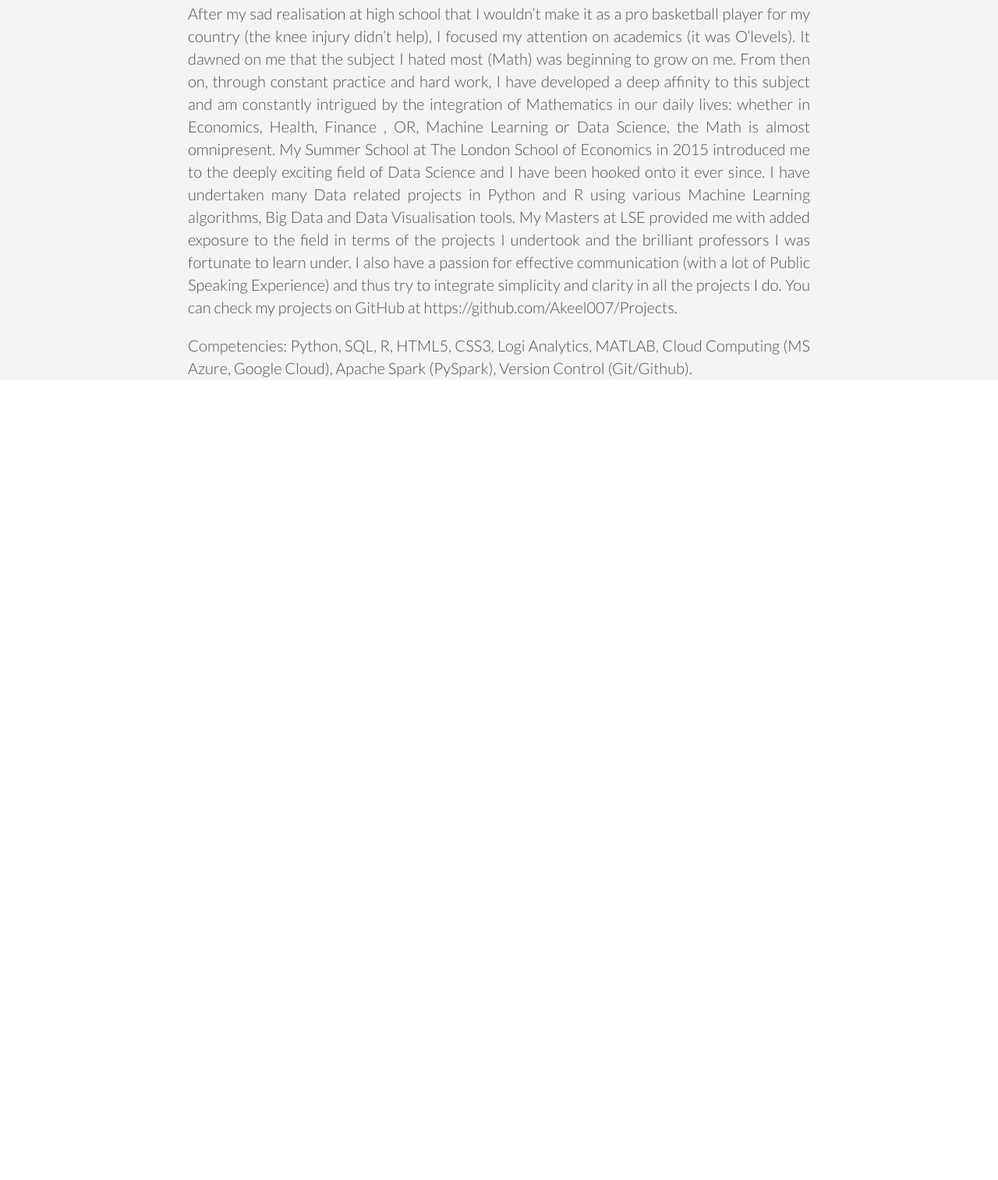
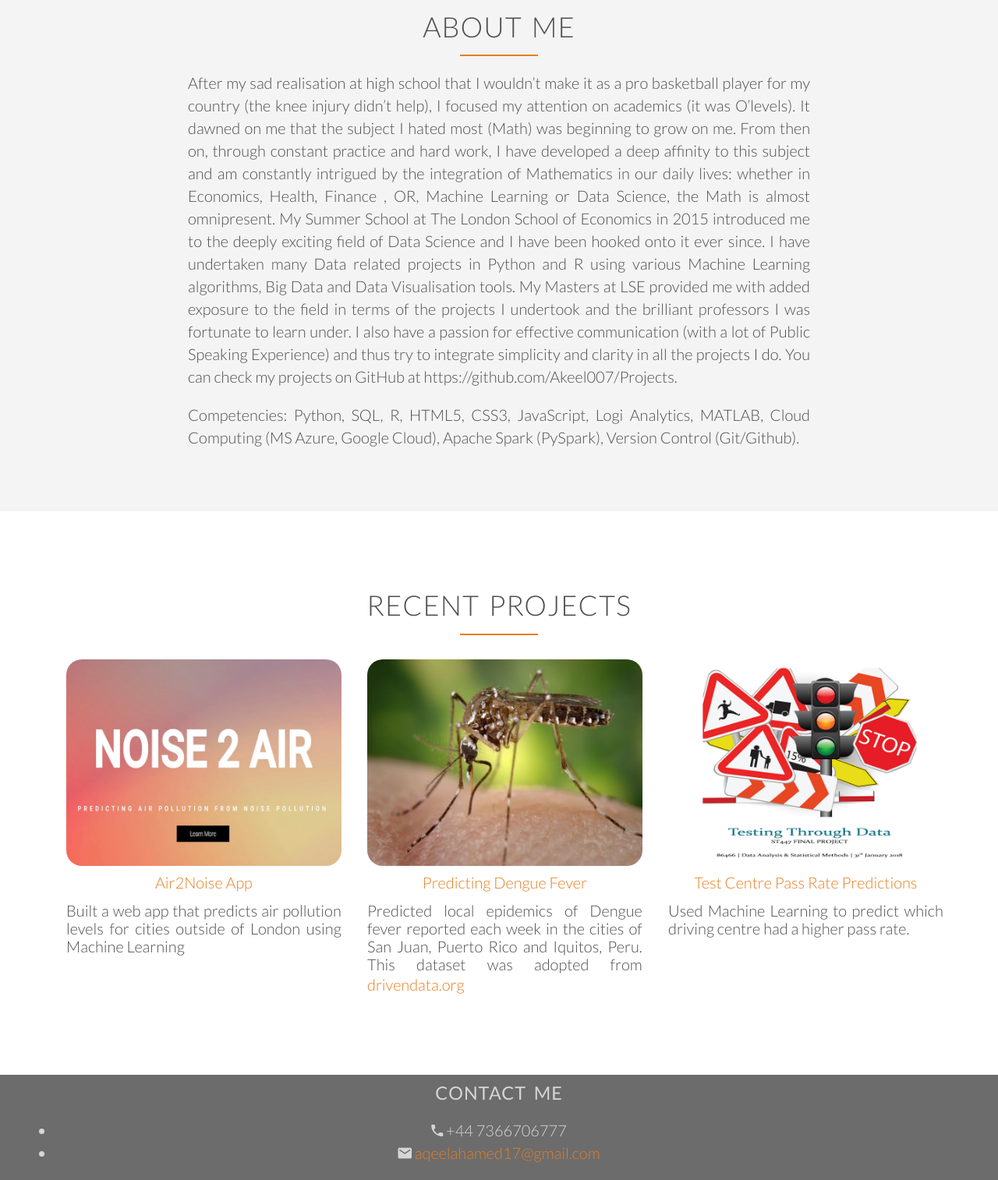
Before and after one commit to Akeelahamed17/akeelahamed17.github.io, a plain HTML site: page index.html in a window 1280 px wide. Shown: the part 896-2410 px from the top of the page at 78% size. Before the commit the page ends 1383 px from the top, so only its background shows below. Drawn offline with nearby package versions, Linux system fonts and the light colour scheme.

Commit message:
added projects and footer section and amended header icon links to github etc

```diff
--- a/index.html
+++ b/index.html
@@ -12,15 +12,6 @@
         <link href="https://unpkg.com/ionicons@4.5.5/dist/css/ionicons.min.css" rel="stylesheet">
         <link rel="stylesheet" href="https://use.fontawesome.com/releases/v5.8.1/css/all.css" integrity="sha384-50oBUHEmvpQ+1lW4y57PTFmhCaXp0ML5d60M1M7uH2+nqUivzIebhndOJK28anvf" crossorigin="anonymous">
         <title>Akeel Ahamed</title>
-        <!-- Global site tag (gtag.js) - Google Analytics -->
-        <script async src="https://www.googletagmanager.com/gtag/js?id=UA-139148793-1"></script>
-        <script>
-          window.dataLayer = window.dataLayer || [];
-          function gtag(){dataLayer.push(arguments);}
-          gtag('js', new Date());
-
-          gtag('config', 'UA-139148793-1');
-        </script>
 
 
 
@@ -41,12 +32,13 @@
                 </div>
             </nav>
             <div class="hero-text-box">
-                <h1>Akeel ahamed.<br> Data Scientist passionate about ml & ai.</h1>
+                <h1>Akeel ahamed.<br> Data Scientist | Lifelong Learner.</h1>
                 <a class="btn btn-full" href="https://drive.google.com/open?id=19bCickTBKXXCsbvyiL53QjXkjmZhau5V" target="_blank">View CV</a>
-                <a link="#"><i class="icon ion-logo-github icon-medium icon1" ></i></a>
-                <i class="icon ion-logo-linkedin icon-medium icon2"></i>
-                <i class="fab fa-medium icon-medium icon3"></i>
-
+                <div class="hero-icons">
+                    <a href="https://github.com/akeelahamed17" target="_blank"><i class="icon ion-logo-github icon-medium icon1" ></i></a>
+                    <a href="https://www.linkedin.com/in/akeel-ahamed/" target="_blank"><i class="icon ion-logo-linkedin icon-medium icon2"></i></a>
+                    <a href="https://medium.com/@aqeelahamed17" target="_blank"><i class="fab fa-medium icon-medium icon3"></i></a>
+                </div>
             </div>
 
 <!--
@@ -71,13 +63,76 @@ I also have a passion for effective communication (with a lot of Public Speaking
 You can check my projects on GitHub at https://github.com/Akeel007/Projects.
                 </p>
                 <p class="about-para2">
-Competencies: Python, SQL, R, HTML5, CSS3, Logi Analytics, MATLAB, Cloud Computing (MS Azure, Google Cloud), Apache Spark (PySpark), Version Control (Git/Github).
+Competencies: Python, SQL, R, HTML5, CSS3, JavaScript, Logi Analytics, MATLAB, Cloud Computing (MS Azure, Google Cloud), Apache Spark (PySpark), Version Control (Git/Github).
                 </p>
 
             </div>
 
         </section>
 
+        <section class="section-projects">
+            <h2 class="heading-projects">Recent Projects</h2>
+            <div class="row">
+                <div class="col span-1-of-3 box">
+                    <a href="https://s3.eu-west-2.amazonaws.com/airnoiseapp/AirNoiseApp.html#about" target="_blank">
+                        <img class="img-projects" src="resources/img/airNoise.jpg" alt="Air Noise App image">
+                        Air2Noise App
+                    </a>
+                    <p class="para-projects">
+                        Built a web app that predicts air pollution levels for
+                        cities outside of London using Machine Learning
+                    </p>
+                </div>
+                <div class="col span-1-of-3 box">
+                    <a href="https://github.com/Akeelahamed17/Projects/blob/master/DengAI/DengAI%20Predictions.ipynb" target="_blank">
+                        <img src="resources/img/DengAI.jpg" alt="Deng AI image"> Predicting Dengue Fever
+                    </a>
+                    <p class="para-projects">
+                        Predicted local epidemics of Dengue fever reported each week in the cities of San Juan, Puerto Rico and Iquitos, Peru. This dataset was adopted from <a href="https://www.drivendata.org">drivendata.org</a>
+                    </p>
+                </div>
+                <div class="col span-1-of-3 box">
+                    <a href="https://github.com/Akeelahamed17/Projects/blob/master/Test%20Centre%20Prediction%20Project/Testing%20Through%20Data.pdf" target="_blank">
+                        <img src="resources/img/testcentre.png" alt="Test Centre Prediction Image"> Test Centre Pass Rate Predictions
+                    </a>
+                    <p class="para-projects">
+                        Used Machine Learning to predict which driving centre had a higher pass rate.
+                    </p>
+                </div>
+
+            </div>
+        </section>
+
+        <footer>
+            <div class="row">
+                <h3>Contact Me</h3>
+                <ul class="ul-footer">
+                    <li class="li-footer">
+                        <i class="icon ion-md-call"></i>
+                        +44 7366706777
+                    </li>
+                    <li class="li-footer">
+                        <i class="icon ion-md-mail"></i>
+                        <a href="mailto:name@example.com" >aqeelahamed17@gmail.com</a>
+                    </li>
+
+                </ul>
+            </div>
+        </footer>
+
+
+
+
+
+        <!-- Global site tag (gtag.js) - Google Analytics -->
+        <script async src="https://www.googletagmanager.com/gtag/js?id=UA-139148793-1"></script>
+        <script>
+          window.dataLayer = window.dataLayer || [];
+          function gtag(){dataLayer.push(arguments);}
+          gtag('js', new Date());
+
+          gtag('config', 'UA-139148793-1');
+        </script>
 
 
     </body>
--- a/resources/css/style.css
+++ b/resources/css/style.css
@@ -57,7 +57,7 @@ h1 {
 }
 
 h2 {
-    font-size: 140%;
+    font-size: 180%;
     text-align: center;
     margin-top: 30px;
 }
@@ -70,6 +70,20 @@ h2:after {
     width: 100px;
     margin: 0 auto;
     margin-top: 15px;
+}
+
+h3 {
+    font-weight: 500;
+    text-transform: uppercase;
+    letter-spacing: 1px;
+    word-spacing: 4px;
+    margin: 10px 0;
+}
+
+/* ------ SECTIONS ------ */
+
+section {
+    padding: 80px 0px;
 }
 
 /* ------ BUTTONS ------ */
@@ -122,46 +136,10 @@ h2:after {
 
 }
 
-/*
-.icon1 {
-    position: absolute;
-    top: 50%;
-    left: 50%;
-    padding: 20px;
-    margin: -70px 0 0 -120px;
-
-}
-*/
-
-/*
-.icon-medium {
-    color: #e67e22;
-    font-size: 280%;
-    text-align: center;
-    display: inline-block;
-
-
+.hero-icons {
+    position: relative;
 }
 
-.icon1 {
-    position: absolute;
-    left: 50%;
-    transform: translate(0, 900%);
-}
-
-.icon2 {
-    position: absolute;
-    left: 60%;
-    transform: translate(0, 900%);
-}
-
-.icon3 {
-    position: absolute;
-    left: 70%;
-    transform: translate(0, 1165%);
-    font-size: 250%;
-}
-*/
 
 /* ------ PARAGRAPHS ------ */
 
@@ -178,6 +156,22 @@ h2:after {
 
 .about-para2 {
     margin-top: 20px;
+}
+
+/* ------ LINKS ------ */
+
+a:link,
+a:visited {
+    text-decoration: none;
+    color: #e67e22;
+    padding-bottom: 10px;
+    line-height: 145%;
+    transition: color 0.2s;
+}
+
+a:hover,
+a:active {
+    color: #cf6d17;
 }
 
 /* ---------------------------------*/
@@ -207,17 +201,6 @@ header {
     word-spacing: 4px;
 }
 
-/*
-.logo {
-    height: 100px;
-    width: auto;
-    float: left;
-    margin-top: 20px;
-    border-radius: 50%;
-
-}
-*/
-
 .main-nav {
     float: right;
     list-style: none;
@@ -245,6 +228,31 @@ header {
     border-bottom: 2px solid #e67e22;
 }
 
+.icon1, .icon2, .icon3 {
+    font-size: 250%;
+}
+
+.icon1 {
+    position: absolute;
+    top: 50%;
+    left: 50%;
+    transform: translate(-50%,-50%);
+
+}
+.icon2 {
+    position: absolute;
+    top: 50%;
+    left: 57%;
+    transform: translate(-50%,-50%);
+}
+.icon3 {
+    position: absolute;
+    top: 50%;
+    left: 64%;
+    transform: translate(-50%,-50%);
+}
+
+
 /* ---------------------------------*/
 /* ABOUT ME */
 /* ---------------------------------*/
@@ -252,3 +260,50 @@ header {
 .section-about {
     background-color: #f4f4f4;
 }
+
+/* ---------------------------------*/
+/* PROJECTS SECTION */
+/* ---------------------------------*/
+
+.box {
+    padding-left: 15px;
+    text-align: center;
+}
+
+.box img {
+    width: 100%;
+    height: auto;
+    border-radius: 20px;
+}
+
+.heading-projects {
+    padding-bottom: 20px;
+    margin-top: 0px;
+    padding-top: 20px;
+}
+
+.para-projects {
+    padding-top: 10px;
+    padding-bottom: 10px;
+    text-align: justify;
+
+}
+
+
+/* ---------------------------------*/
+/* FOOTER SECTION */
+/* ---------------------------------*/
+
+footer {
+    background-color: #6c6c6c;
+    color: #d6d6d6;
+    text-align: center;
+}
+
+.li-footer {
+    line-height: 145%;
+}
+
+.ul-footer {
+    padding: 10px 0 20px 0;
+}
```
Also changed, not shown: resources/img/DengAI.jpg (added), resources/img/airNoise.jpg (added), resources/img/testcentre.png (added), 3 other files.
